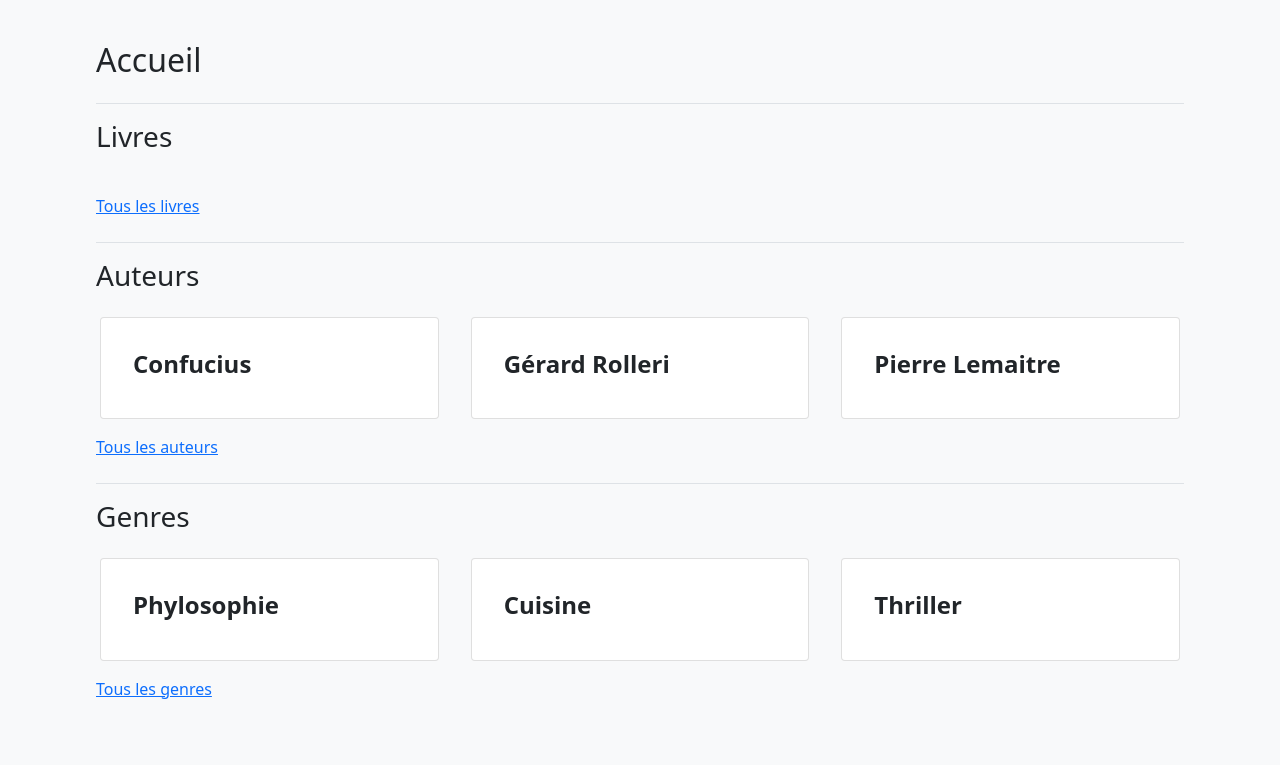
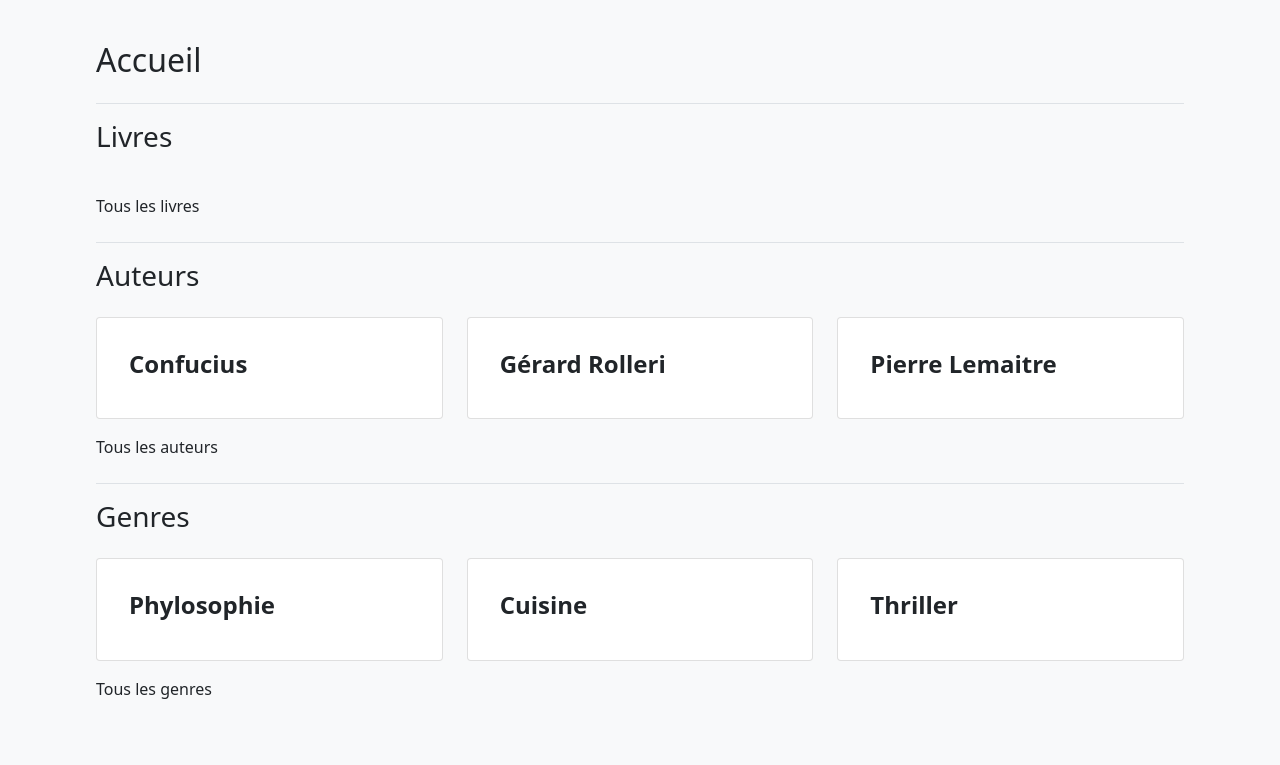
Before and after one commit to Nels18/BookList, a PHP site: page / in a window 1280 px wide. Shown: the part 199-964 px from the top of the page. Run offline with PHP 8.4, Linux system fonts and the light colour scheme; data comes from the database, SQL or seed files in the repository; data that the repository does not hold is empty.

Commit message:
feat: improved style

```diff
--- a/asset/style/style.scss
+++ b/asset/style/style.scss
@@ -0,0 +1,8 @@
+a {
+    color: inherit;
+    text-decoration: none;
+}
+
+a:hover, a:focus {
+    text-decoration: underline;
+}
--- a/public/style.css
+++ b/public/style.css
@@ -1,3 +1,10 @@
+a {
+  color: inherit;
+  text-decoration: none;
+}
 
+a:hover, a:focus {
+  text-decoration: underline;
+}
 
 /*# sourceMappingURL=style.css.map */
--- a/src/View/base.php
+++ b/src/View/base.php
@@ -7,7 +7,7 @@
         <meta name='description' content='Ma Liste de livre à lire'/>
         <link rel="stylesheet" href="https://fonts.googleapis.com/css2?family=Material+Symbols+Outlined:opsz,wght,FILL,GRAD@20..48,100..700,0..1,-50..200" />
         <link href="https://cdn.jsdelivr.net/npm/bootstrap@5.1.3/dist/css/bootstrap.min.css" rel="stylesheet" integrity="sha384-1BmE4kWBq78iYhFldvKuhfTAU6auU8tT94WrHftjDbrCEXSU1oBoqyl2QvZ6jIW3" crossorigin="anonymous">
-        <link rel='stylesheet' href='public/style.css'>
+        <link rel='stylesheet' href='../public/style.css'>
         <title>BookList</title>
     </head>
     <body class="text-dark bg-light">
--- a/src/View/home/index.php
+++ b/src/View/home/index.php
@@ -3,41 +3,52 @@
 
 <div class="row h-50">
     <?php foreach ($books as $book): ?>
-    <div class="card col-md mx-3 p-3 container-overflow">
+    <div class="col-md">
+        <a href="#" class="bg-danger">
+            <div class="card p-3 h-100">
                 <div class="card-body d-flex flex-column">
                 <h4 class="card-title fw-bold"><?=$book['title'] . ' - ' . $book['author_first_name'] . ' ' . $book['author_last_name']?></h4>
-            <h5 class="card-subtitle mb-2 text-muted"><?=$book['category']?></h5>
                 </div>
             </div>
-    <?php endforeach; ?>
+        </a>
+    </div>
+    <?php endforeach;?>
 </div>
 
-<a href="/?p=book/index"><p class="card-title my-3">Tous les livres</p></a>
+<p class="card-title my-3"><a href="/?p=book/index">Tous les livres</a></p>
 
 <h3 class="my-4 pt-3 border-top">Auteurs</h3>
 
 <div class="row h-50">
     <?php foreach ($authors as $author): ?>
-    <div class="card col-md mx-3 p-3 container-overflow">
+    <div class="col-md">
+        <a href="#" class="bg-danger">
+            <div class="card p-3 h-100">
                 <div class="card-body d-flex flex-column">
                 <h4 class="card-title fw-bold"><?=$author['first_name'] . ' ' . $author['last_name']?></h4>
                 </div>
             </div>
-    <?php endforeach; ?>
+        </a>
+    </div>
+    <?php endforeach;?>
 </div>
 
-<a href="/?p=author/index"><p class="card-title my-3">Tous les auteurs</p></a>
+<p class="card-title my-3"><a href="/?p=author/index">Tous les auteurs</a></p>
 
 <h3 class="my-4 pt-3 border-top">Genres</h3>
 
 <div class="row h-50">
     <?php foreach ($categories as $category): ?>
-    <div class="card col-md mx-3 p-3 container-overflow">
+    <div class="col-md">
+        <a href="#" class="bg-danger">
+            <div class="card p-3 h-100">
                 <div class="card-body d-flex flex-column">
                     <h4 class="card-title fw-bold"><?=$category['name']?></h4>
                 </div>
             </div>
-    <?php endforeach; ?>
+        </a>
+    </div>
+    <?php endforeach;?>
 </div>
 
-<a href="/?p=category/index"><p class="card-title my-3">Tous les genres</p></a>
+<p class="card-title my-3"><a href="/?p=category/index">Tous les genres</a></p>
```
Also changed, not shown: 1 other file. Lines whose indentation alone changed are shown as unchanged.
